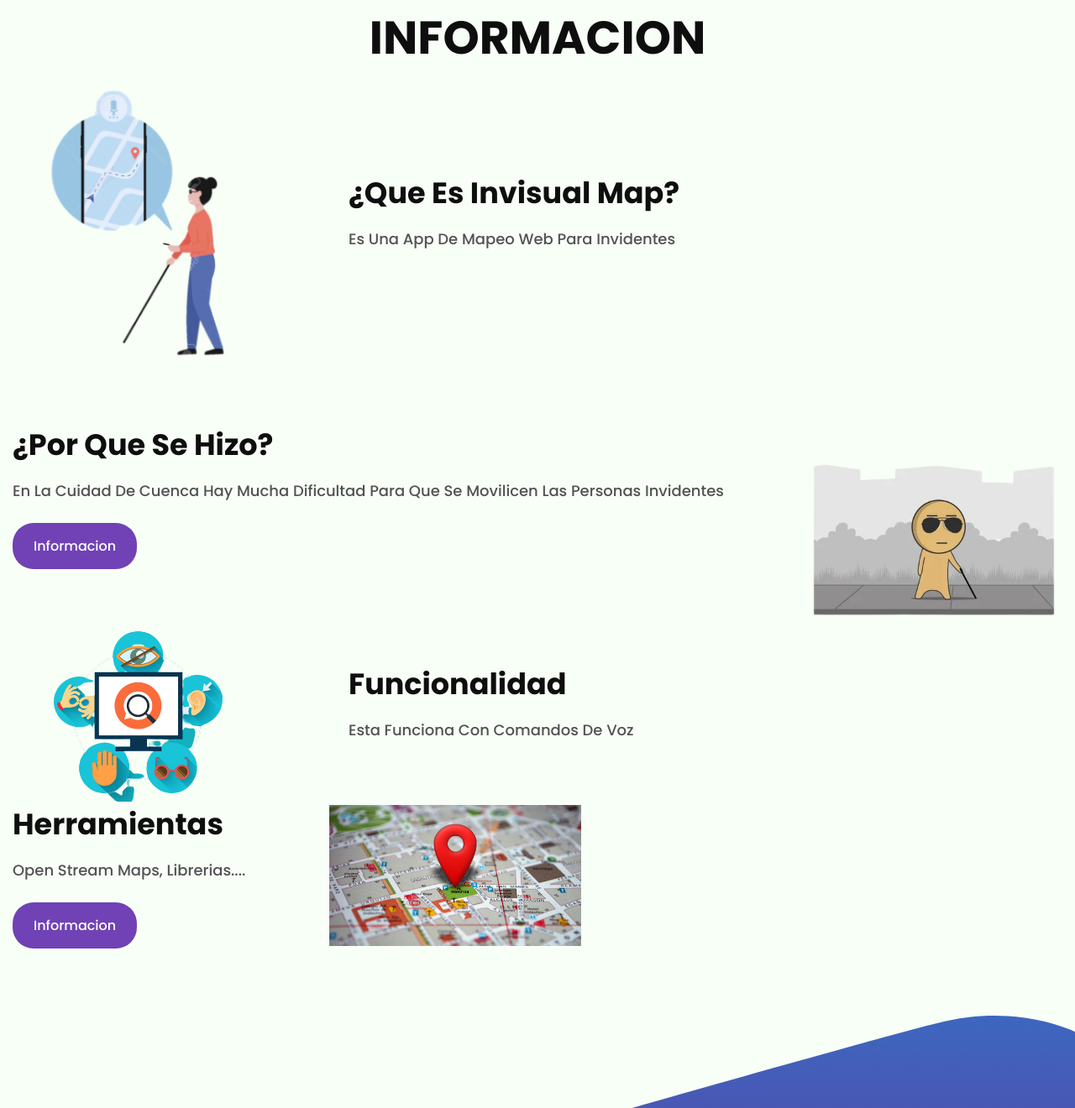
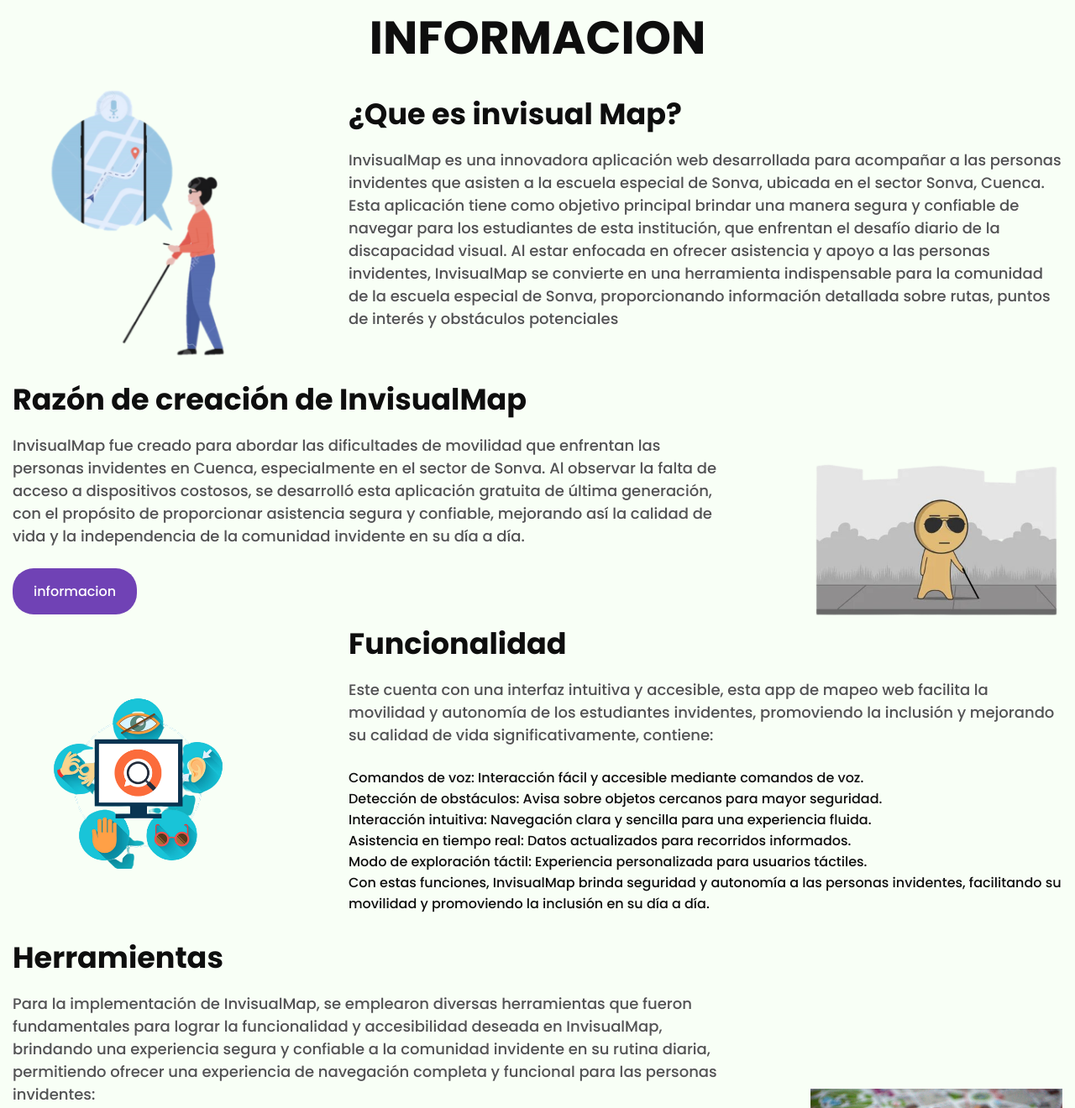
Before and after one commit to Brunetob/INVISUAL_MAP, a plain HTML site: page start_page/index.html in a window 1280 px wide. Shown: the part 822-2142 px from the top of the page at 84% size. Drawn offline with Linux system fonts and the light colour scheme.

Commit message:
commit
agrego informacion

```diff
--- a/start_page/estilos.css
+++ b/start_page/estilos.css
@@ -4,7 +4,7 @@
     margin: 0;
     padding: 0;
     box-sizing: border-box;
-    text-transform: capitalize;
+    text-transform:initial;
     text-decoration: none;
     list-style: none;
     font-family: 'Poppins', sans-serif;
--- a/start_page/index.html
+++ b/start_page/index.html
@@ -92,17 +92,23 @@
                 ¿Que es invisual Map?
                 </h3>
                 <p>
-                es una app de mapeo web para invidentes
+                    InvisualMap es una innovadora aplicación web desarrollada para acompañar a las personas invidentes que asisten a la escuela especial de Sonva, ubicada en el sector Sonva, Cuenca.
+                    Esta aplicación tiene como objetivo principal brindar una manera segura y confiable de navegar para los estudiantes de esta institución, que enfrentan el desafío diario de la discapacidad visual.
+                    Al estar enfocada en ofrecer asistencia y apoyo a las personas invidentes, InvisualMap se convierte en una herramienta indispensable para la comunidad de la escuela especial de Sonva,
+                    proporcionando información detallada sobre rutas, puntos de interés y obstáculos potenciales
                 </p>
             </div>
         </div>
         <div class="porfolio">
             <div class="porfolio-2">
                 <h3>
-                ¿Por que se hizo?
+                    Razón de creación de InvisualMap
                 </h3>
                 <p>
-                En la cuidad de cuenca hay mucha dificultad para que se movilicen las personas invidentes
+                    InvisualMap fue creado para abordar las dificultades de movilidad que enfrentan las personas invidentes en Cuenca,
+                    especialmente en el sector de Sonva. Al observar la falta de acceso a dispositivos costosos, se desarrolló esta aplicación gratuita de última generación,
+                    con el propósito de proporcionar asistencia segura y confiable,
+                    mejorando así la calidad de vida y la independencia de la comunidad invidente en su día a día.
                 </p>
                 <a href="https://cadenaser.com/emisora/2019/10/17/ser_cuenca/1571314927_502243.html" class="btn-2">informacion</a>
             </div>
@@ -116,7 +122,15 @@
                 Funcionalidad
                 </h3>
                 <p>
-                    Esta funciona con comandos de voz
+                    Este cuenta con una interfaz intuitiva y accesible, esta app de mapeo web facilita la movilidad y autonomía de los estudiantes invidentes,
+                    promoviendo la inclusión y mejorando su calidad de vida significativamente, contiene:
+
+                    <li>Comandos de voz: Interacción fácil y accesible mediante comandos de voz.</li>
+                    <li>Detección de obstáculos: Avisa sobre objetos cercanos para mayor seguridad.</li>
+                    <li>Interacción intuitiva: Navegación clara y sencilla para una experiencia fluida.</li>
+                    <li>Asistencia en tiempo real: Datos actualizados para recorridos informados.</li>
+                    <li>Modo de exploración táctil: Experiencia personalizada para usuarios táctiles.</li>
+                    Con estas funciones, InvisualMap brinda seguridad y autonomía a las personas invidentes, facilitando su movilidad y promoviendo la inclusión en su día a día.
                 </p>
             </div>
         </div>
@@ -126,7 +140,14 @@
                 Herramientas
                 </h3>
                 <p>
-                    open stream maps, librerias....
+                    Para la implementación de InvisualMap, se emplearon diversas herramientas que fueron fundamentales para lograr la funcionalidad y accesibilidad deseada en InvisualMap, brindando una experiencia segura y confiable a la comunidad invidente en su rutina diaria,
+                    permitiendo ofrecer una experiencia de navegación completa y funcional para las personas invidentes:
+                    <li> Leaflet y OpenStreetMap: Creación del mapa interactivo con marcadores y obstáculos para una navegación detallada.</li>
+                    <li>Strapi: Almacena datos de ubicación (latitud y longitud) y actúa como intermediario entre la base de datos y la página web.</li>
+                    <li>API: Facilita la comunicación eficiente entre la aplicación web y la base de datos.</li>
+                    <li>Vercel: Plataforma de alojamiento web para publicar InvisualMap y realizar pruebas de manera ágil.</li>
+                    <li>HTML, CSS y JavaScript: Estructura, diseño visual y lógica interactiva de la aplicación.</li>
+                    <li>OpenStreetMap: Plataforma que proporciona datos geográficos precisos para la navegación de los usuarios invidentes.</li>
                 </p>
                 <a href="https://mappinggis.com/2021/04/openstreetmap-la-plataforma-de-mapas-libre-mas-grande-del-mundo/" class="btn-2">informacion</a>
             </div>
```
